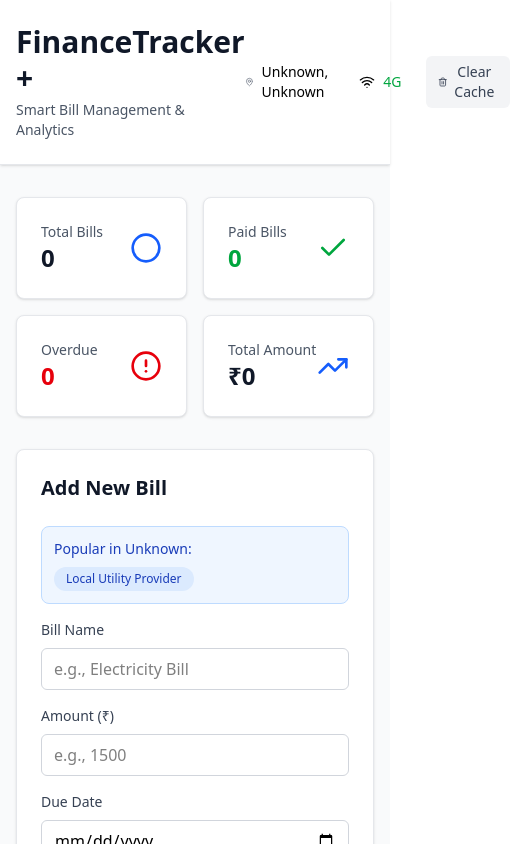
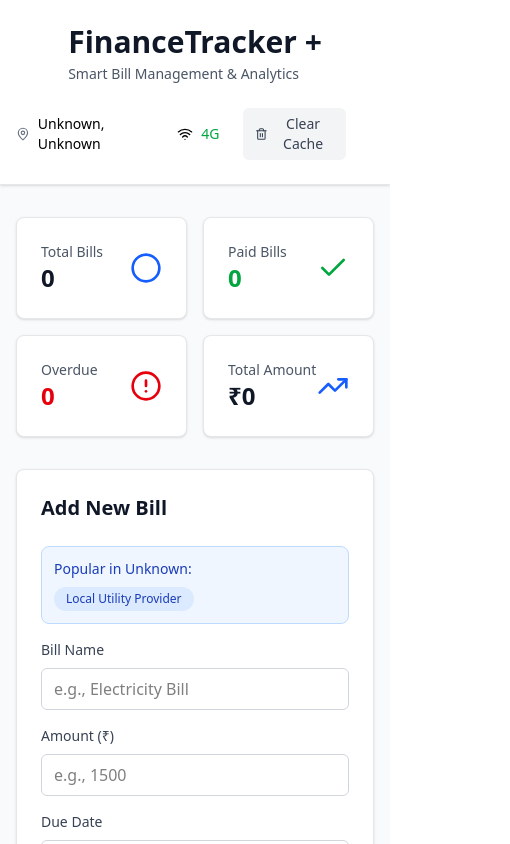
Before and after one commit to tarunmanoharann/tap, a React (Vite) app: page / in a window 390 px wide. Shown: the top 844 px of the page, 510 px wide, since content can reach past the window. Built offline with nearby package versions, Linux system fonts and the light colour scheme; no server answers.

Commit message:
Update Header.jsx

```diff
--- a/src/components/Header.jsx
+++ b/src/components/Header.jsx
@@ -25,12 +25,12 @@ const Header = ({ locationData, networkInfo, isProcessing, onClearCache }) => {
   return (
     <div className="bg-white shadow-sm border-b border-gray-200">
       <div className="max-w-7xl mx-auto px-4 sm:px-6 lg:px-8">
-        <div className="flex justify-between items-center py-6">
-          <div>
+        <div className="flex justify-between items-center py-6 md:flex-row flex-col">
+          <div className="md:w-1/2">
             <h1 className="text-3xl font-bold text-gray-900">FinanceTracker +</h1>
             <p className="text-sm text-gray-600 mt-1">Smart Bill Management & Analytics</p>
           </div>
-          <div className="flex items-center space-x-6">
+          <div className="flex flex-row md:flex-row-reverse justify-between items-center space-x-6 md:space-x-0 md:space-y-6 mt-6 md:mt-0">
             <div className="flex items-center space-x-2">
               <MapPin className="w-4 h-4 text-gray-500" />
               <span className="text-sm font-medium">{locationData.city}, {locationData.country}</span>
@@ -51,7 +51,7 @@ const Header = ({ locationData, networkInfo, isProcessing, onClearCache }) => {
             <div className="relative">
               <button
                 onClick={handleClearCache}
-                className={`flex items-center space-x-1 px-3 py-1.5 rounded-md text-sm font-medium transition-colors ${
+                className={`mr-7 flex items-center space-x-1 px-3 py-1.5 rounded-md text-sm font-medium transition-colors ${
                   showConfirm
                     ? 'bg-red-600 text-white hover:bg-red-700'
                     : 'bg-gray-100 text-gray-700 hover:bg-gray-200'
```
